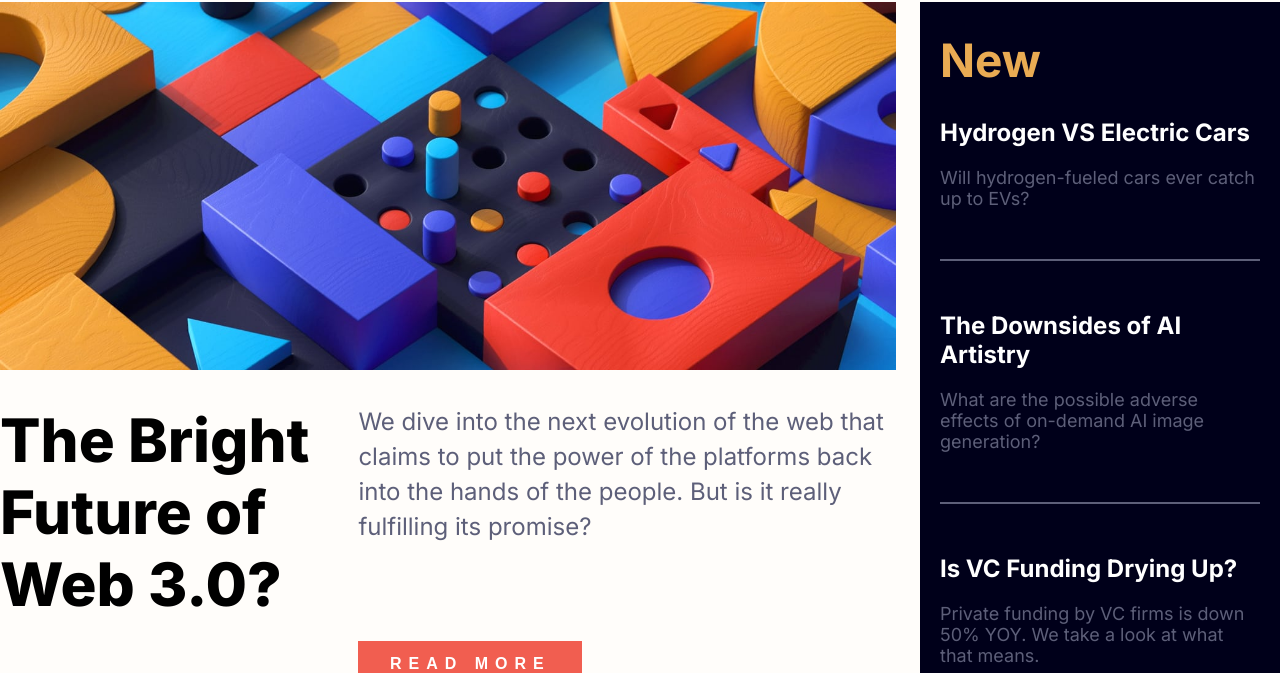
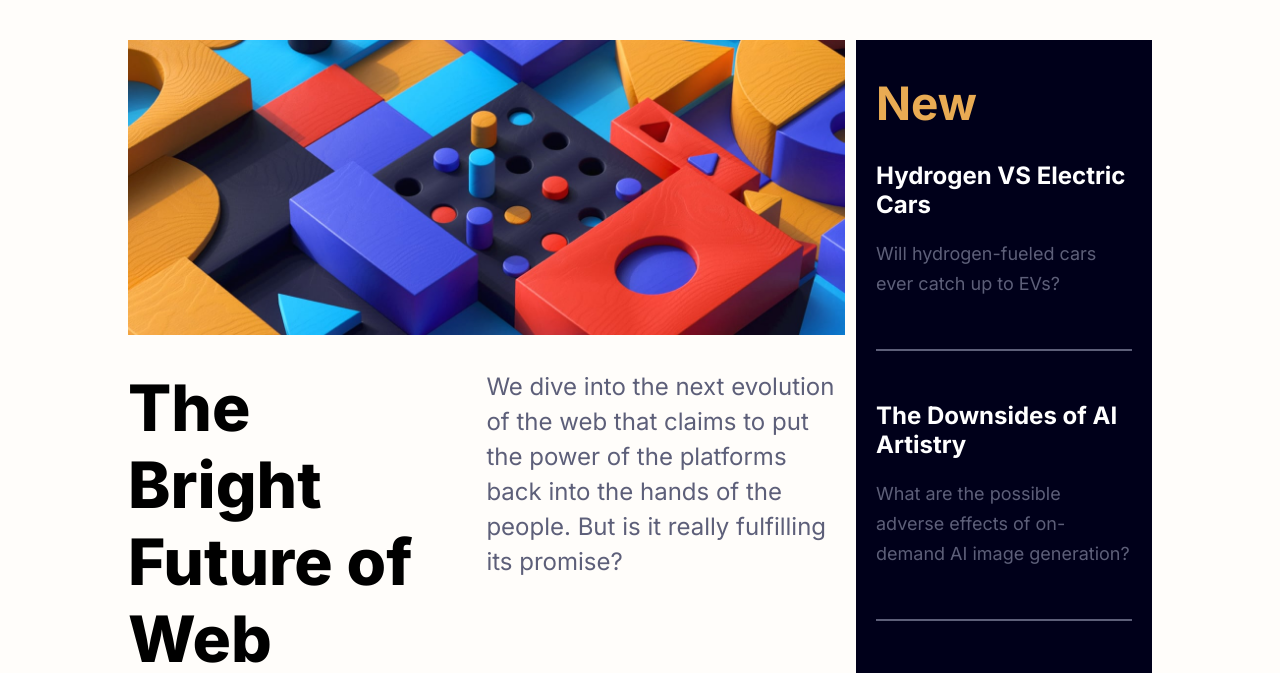
Before and after one commit to ImNicolasG/news-homepage, a plain HTML site: page index.html in a window 1280 px wide. Shown: the part 101-774 px from the top of the page. Drawn offline with Linux system fonts and the light colour scheme.

Commit message:
fixed spacing/styling

```diff
--- a/index.html
+++ b/index.html
@@ -117,6 +117,6 @@
     </div>
   </section>
 
-  <script src="/app.js"></script>
+  <script src="app.js"></script>
 </body>
 </html>
--- a/styles.css
+++ b/styles.css
@@ -1,5 +1,5 @@
 body {
-    margin: 0;
+    margin: 3% 10%;
     background-color: hsl(36, 100%, 99%);
     font-family: 'Inter', sans-serif;
 
@@ -66,7 +66,7 @@ header {
 }
 
 #featured h1 {
-    font-size: 60px;
+    font-size: 4em;
     font-weight: 800;
     float: left;
     width: 40%;
@@ -74,6 +74,8 @@ header {
 }
 
 #featured p {
+    float: right;
+    width: 50%;
     font-size: 24px;
     line-height: 35px;
     margin: 30px 0 0 0;
@@ -87,8 +89,9 @@ header {
     font-size: 16px;
     letter-spacing: 7px;
     font-weight: 700;
-    width: 25%;
-    height: 45px;
+    width: 20%;
+    height: 60px;
+    left: 50%;
     bottom: 0;
     cursor:pointer;
     transition: 300ms ease-in-out;
@@ -104,7 +107,7 @@ header {
     flex-direction: column;
     background-color:hsl(240, 100%, 5%);
     width: 25%;
-    padding: 30px 20px 20px 20px;
+    padding: 35px 20px 20px 20px;
 }
 
 #new h2 {
@@ -129,6 +132,7 @@ header {
 #new p {
     font-size: 18px;
     margin: 0;
+    line-height: 30px;
 }
 
 hr {
@@ -147,7 +151,7 @@ hr {
 /* GRID OF ARTICLES */
 
 #old {
-    margin: 50px;
+    margin: 50px 0;
     display: grid;
     grid-template-columns: 35% 35% 35%;
 }
@@ -193,7 +197,4 @@ hr {
 }
 
 
-
-
-
 /* //////////////////// */
```
